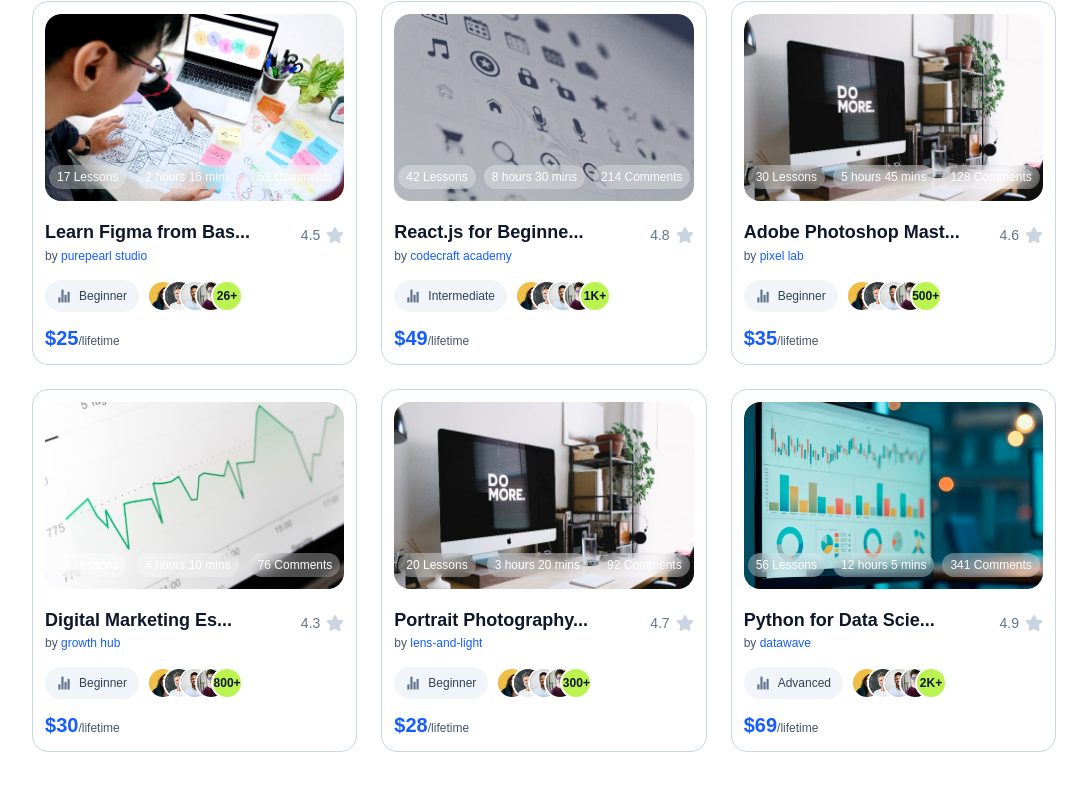
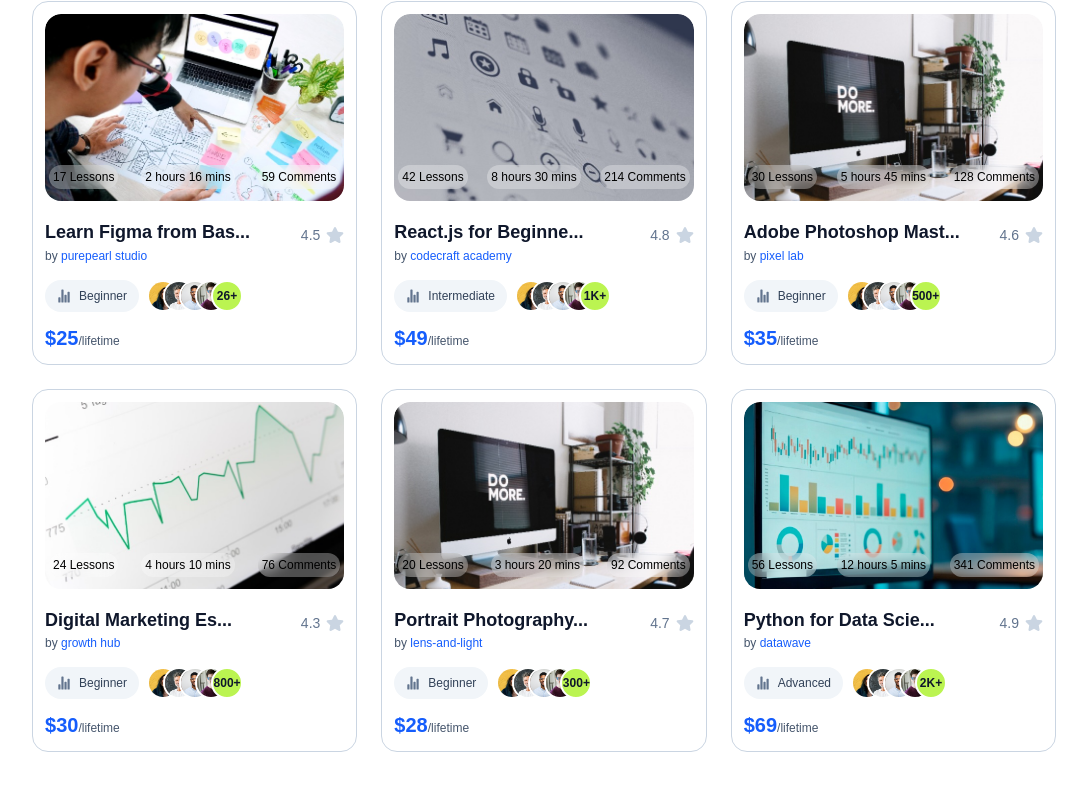
Before and after one commit to tusharsinha08/byte-space, a Next.js app: page / in a window 1280 px wide. Shown: the part 1456-2259 px from the top of the page, without its empty margins (96-1183 px from the left). Built offline with nearby package versions, Linux system fonts and the light colour scheme.

Commit message:
feat: update CourseCard component styling for improved readability

```diff
--- a/src/app/components/ui/CourseCard.jsx
+++ b/src/app/components/ui/CourseCard.jsx
@@ -35,7 +35,7 @@ export default function CourseCard({
                         (item, idx) => (
                             <span
                                 key={idx}
-                                className="whitespace-nowrap rounded-full bg-white/30 px-2 py-1 backdrop-blur-sm"
+                                className="whitespace-nowrap rounded-full bg-white/30 px-1 text-xs py-1 backdrop-blur-sm text-black"
                             >
                                 {item}
                             </span>
```
